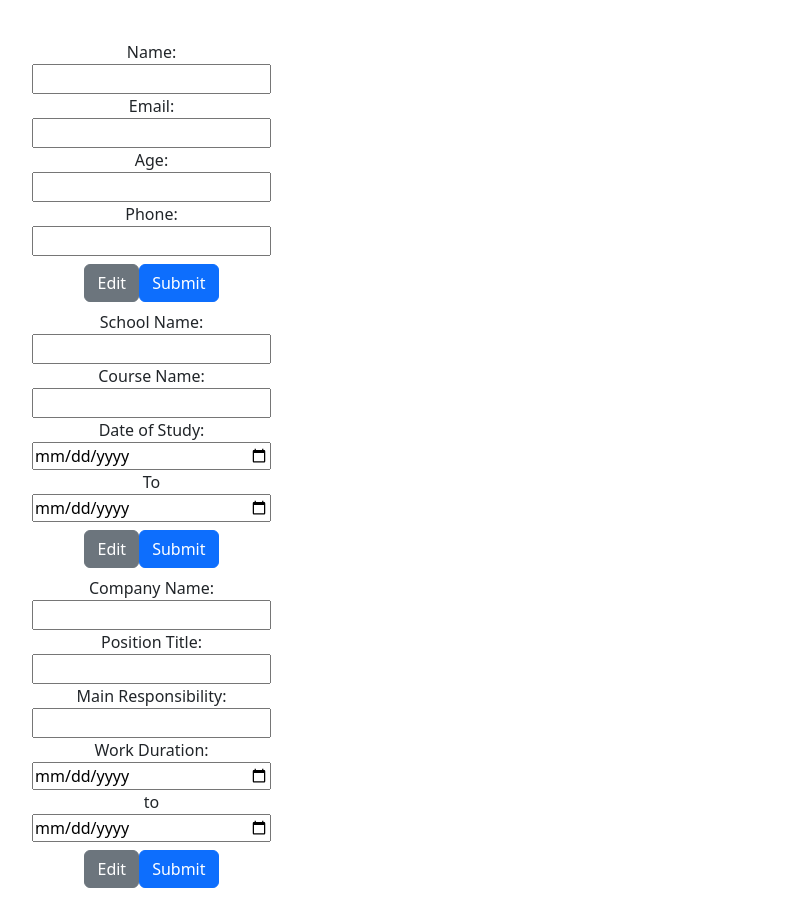
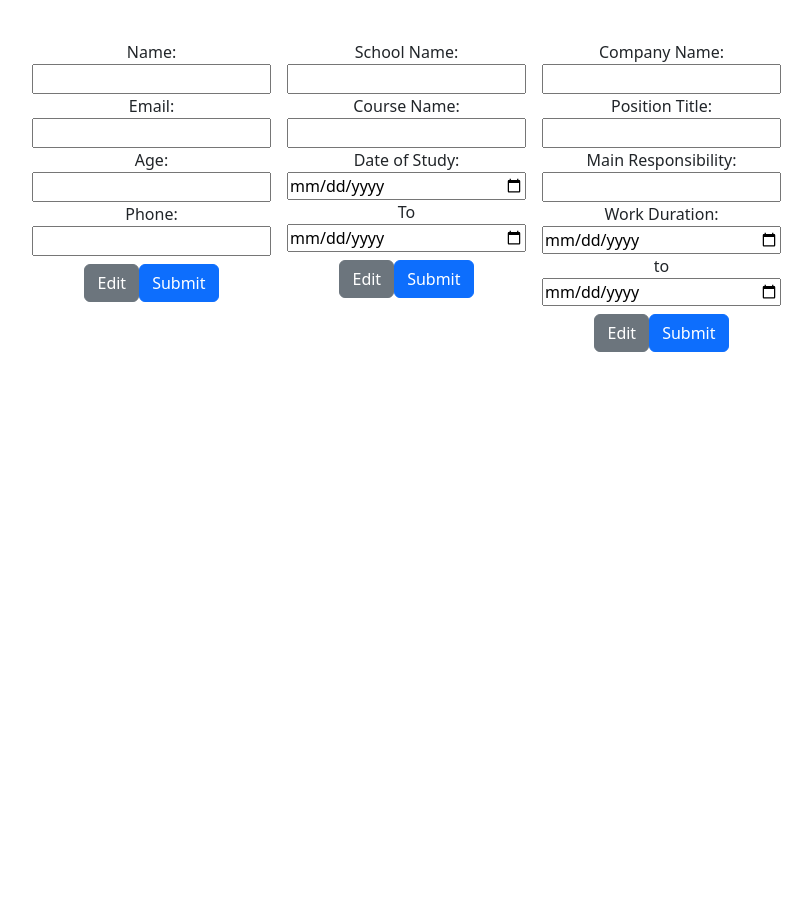
Before and after one commit to leechiahwa/project-cv-application, a React (Vite) app in the folder project-cv-application/: page / in a window 1280 px wide. Shown: the whole page, without its empty margins (8-820 px from the left). After the commit the page ends 800 px from the top, so only its background shows below. Built offline with nearby package versions, Linux system fonts and the light colour scheme.

Commit message:
Split up multiple components

```diff
--- a/project-cv-application/src/App.tsx
+++ b/project-cv-application/src/App.tsx
@@ -1,11 +1,15 @@
 import "./App.css";
 import InfoForm from "./components/InfoForm";
+import EducationDetails from "./components/EducationDetails";
+import WorkDetails from "./components/WorkDetails";
 
 function App() {
   return (
     <>
       <div className="d-flex">
         <InfoForm />
+        <EducationDetails />
+        <WorkDetails />
       </div>
     </>
   );
--- /dev/null
+++ b/project-cv-application/src/components/EducationDetails.tsx
@@ -0,0 +1,25 @@
+import { useState } from "react";
+
+export default function EducationDetails() {
+const [person, setPerson] = useState({
+    schoolName: "",
+    courseName: "",
+    studyDateFrom: "",
+    studyDateTo: "",
+})
+
+  return (
+    <div>
+      <label className="d-flex flex-column p-2">
+        School Name: <input type="text" value={person.schoolName} />
+        Course Name: <input type="text" value={person.courseName} />
+        Date of Study: <input
+          type="date"
+          value={person.studyDateFrom}
+        /> To <input type="date" value={person.studyDateTo} />
+      </label>
+      <button className="btn btn-secondary">Edit</button>
+      <button className="btn btn-primary">Submit</button>
+    </div>
+  );
+}
--- a/project-cv-application/src/components/InfoForm.tsx
+++ b/project-cv-application/src/components/InfoForm.tsx
@@ -6,15 +6,6 @@ function InfoForm() {
     email: "",
     age: "",
     phone: "",
-    schoolName: "",
-    courseName: "",
-    studyDateFrom: "",
-    studyDateTo: "",
-    companyName: "",
-    positionTitle: "",
-    mainResponsibility: "",
-    workDurationFrom: "",
-    workDurationTo: "",
   });
 
   function handleNameChange(e) {
@@ -50,34 +41,10 @@ function InfoForm() {
       <div className="">
         <label className="d-flex flex-column p-2">
           Name:{" "}
-          <input type="name" value={person.name} onChange={handleNameChange} />
+          <input type="text" value={person.name} onChange={handleNameChange} />
           Email: <input type="email" value={person.email} onChange={handleEmailChange}/>
           Age: <input type="number" value={person.age} onChange={handleAgeChange}/>
           Phone: <input type="tel" value={person.phone} onChange={handlePhoneChange}/>
-        </label>
-        <button className="btn btn-secondary">Edit</button>
-        <button className="btn btn-primary">Submit</button>
-        <br></br>
-        <label className="d-flex flex-column p-2">
-          School Name: <input type="text" value={person.schoolName} />
-          Course Name: <input type="text" value={person.courseName} />
-          Date of Study: <input
-            type="date"
-            value={person.studyDateFrom}
-          /> To <input type="date" value={person.studyDateTo} />
-        </label>
-        <button className="btn btn-secondary">Edit</button>
-        <button className="btn btn-primary">Submit</button>
-        <br></br>
-        <label className="d-flex flex-column p-2">
-          Company Name: <input type="text" value={person.companyName} />
-          Position Title: <input type="text" value={person.positionTitle} />
-          Main Responsibility:{" "}
-          <input type="text" value={person.mainResponsibility} />
-          Work Duration: <input
-            type="date"
-            value={person.workDurationFrom}
-          /> to <input type="date" value={person.workDurationTo} />
         </label>
         <button className="btn btn-secondary">Edit</button>
         <button className="btn btn-primary">Submit</button>
--- /dev/null
+++ b/project-cv-application/src/components/WorkDetails.tsx
@@ -0,0 +1,28 @@
+import { useState } from "react";
+
+export default function WorkDetails() {
+const [person, setPerson] = useState({
+    companyName: "",
+    positionTitle: "",
+    mainResponsibility: "",
+    workDurationFrom: "",
+    workDurationTo: "",
+})
+
+  return (
+    <div>
+      <label className="d-flex flex-column p-2">
+        Company Name: <input type="text" value={person.companyName} />
+        Position Title: <input type="text" value={person.positionTitle} />
+        Main Responsibility:{" "}
+        <input type="text" value={person.mainResponsibility} />
+        Work Duration: <input
+          type="date"
+          value={person.workDurationFrom}
+        /> to <input type="date" value={person.workDurationTo} />
+      </label>
+      <button className="btn btn-secondary">Edit</button>
+      <button className="btn btn-primary">Submit</button>
+    </div>
+  );
+}
```
